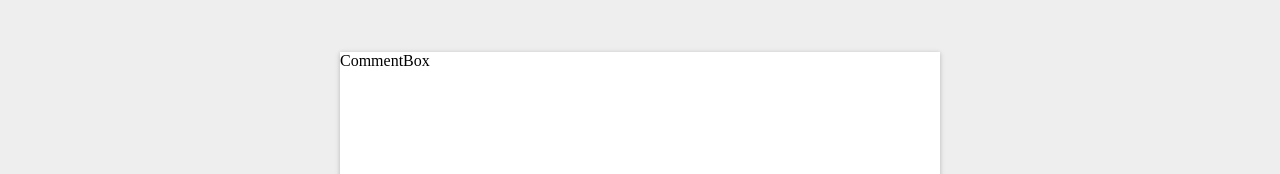
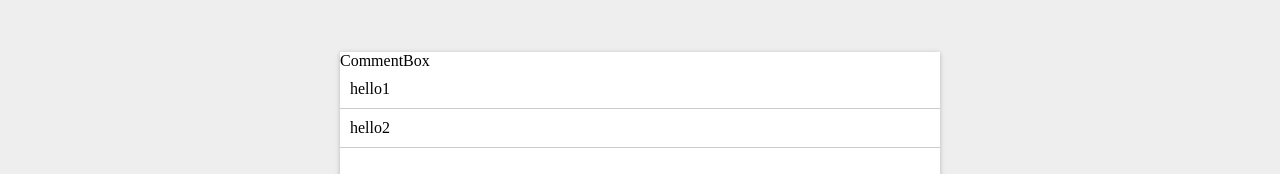
Before and after one commit to fightingljm/redux-demo, a React app: page / in a window 1280 px wide. Shown: the part 626-800 px from the top of the page. Built offline with nearby package versions, Linux system fonts and the light colour scheme.

Commit message:
commentList

```diff
--- a/src/components/CommentBox.js
+++ b/src/components/CommentBox.js
@@ -4,13 +4,22 @@ class CommentBox extends React.Component {
   constructor() {
     super();
     this.state={
-
+      comments:[
+        "hello1",
+        "hello2"
+      ]
     }
   }
   render(){
+    let  commentList = this.state.comments.map(item => {
+      return(
+        <div key={Math.random()} className="comment">{item}</div>
+      )
+    })
     return(
       <div className="comment-box">
         CommentBox
+        {commentList}
       </div>
     )
   }
--- a/src/main.css
+++ b/src/main.css
@@ -14,12 +14,10 @@ body {
   height: 600px;
   background-color: rgb(0, 188, 212);;
 }
-
 .bottom {
   height: 600px;
   background-color: #EEEEEE;
 }
-
 .post-body, .comment-box {
   background-color: #fff;
   width: 600px;
@@ -27,12 +25,9 @@ body {
   box-shadow: rgba(0, 0, 0, 0.117647) 0px 1px 6px, rgba(0, 0, 0, 0.117647) 0px 1px 4px;
   margin: 60px auto;
 }
-
-
 .post-body {
   position: relative;
 }
-
 .post-body .comment-num {
   position: absolute;
   right: 20px;
@@ -45,3 +40,8 @@ body {
   background-color: rgb(242, 244, 246);
   color: rgb(76, 87, 101);
 }
+
+.comment{
+  padding: 10px;
+  border-bottom: 1px solid #ccc;
+}
```
